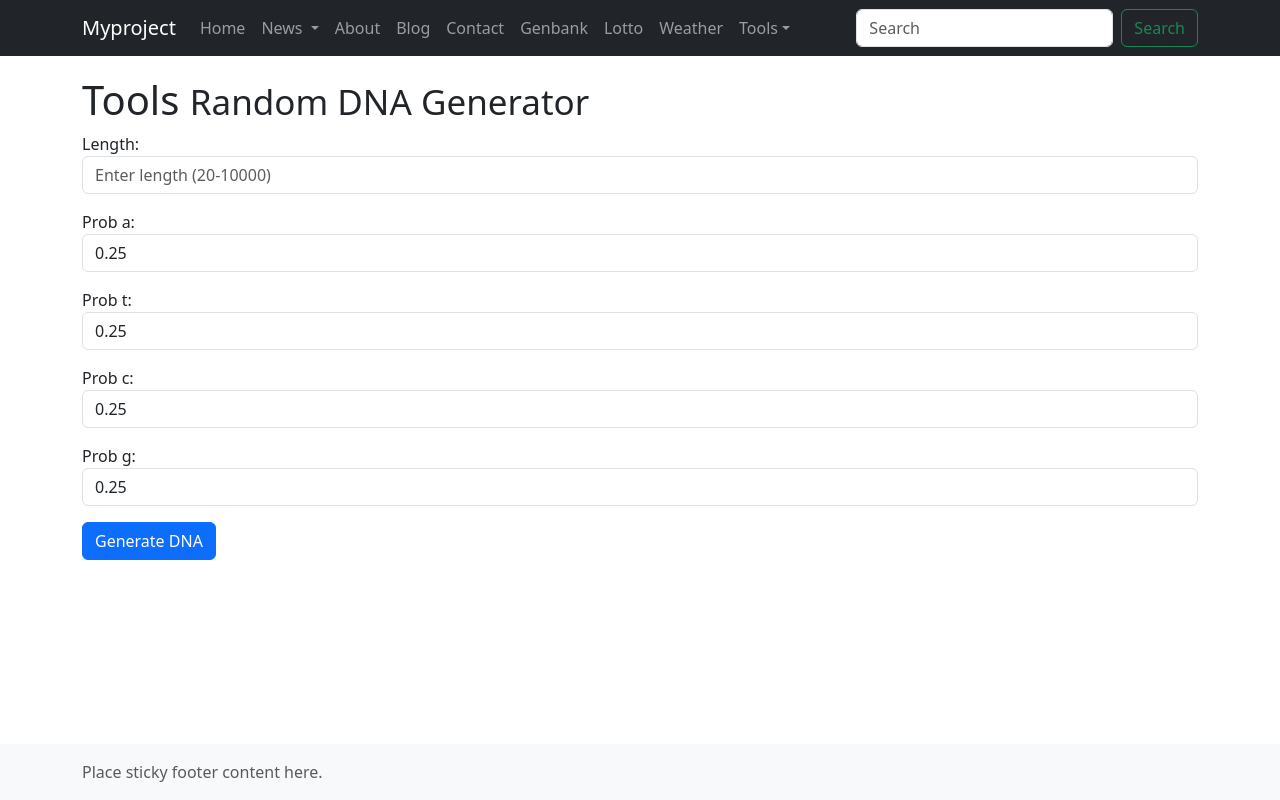
After one commit to MieszkoCharchuta/django, a Django app: page /biotools/random_dna/ in a window 1280 px wide. The commit adds this page. Run offline with Django 5.2, Linux system fonts and the light colour scheme.

Commit message:
All 8 tasks in lab5-exercise.md done. Changing the way it looks

```diff
--- a/biotools/forms.py
+++ b/biotools/forms.py
@@ -51,6 +51,15 @@ class RevCompForm(forms.Form):
         required=True,
         min_length=5,
     )
+    method = forms.ChoiceField(
+        choices=[
+            ("reverse", "Reverse"),
+            ("complement", "Complement"),
+            ("reverse_complement", "Reverse Complement"),
+        ],
+        widget=forms.Select(attrs={"class": "form-control"}),
+        required=True,
+    )
 
     def clean_sequence(self):
         sequence = self.cleaned_data["sequence"]
@@ -60,3 +69,63 @@ class RevCompForm(forms.Form):
             header = header.strip()
         sequence = re.sub(r"\s+", "", sequence.upper())
         return {"header": header, "sequence": sequence}
+
+from django import forms
+
+class RandomDNAForm(forms.Form):
+    length = forms.IntegerField(
+        required=True,
+        min_value=20,
+        max_value=10000,
+        widget=forms.NumberInput(
+            attrs={"class": "form-control", "placeholder": "Enter length (20-10000)"}
+        ),
+    )
+    prob_A = forms.FloatField(
+        required=False,
+        min_value=0,
+        max_value=1,
+        initial=0.25,
+        widget=forms.NumberInput(
+            attrs={"class": "form-control", "placeholder": "Probability of A"}
+        ),
+    )
+    prob_T = forms.FloatField(
+        required=False,
+        min_value=0,
+        max_value=1,
+        initial=0.25,
+        widget=forms.NumberInput(
+            attrs={"class": "form-control", "placeholder": "Probability of T"}
+        ),
+    )
+    prob_C = forms.FloatField(
+        required=False,
+        min_value=0,
+        max_value=1,
+        initial=0.25,
+        widget=forms.NumberInput(
+            attrs={"class": "form-control", "placeholder": "Probability of C"}
+        ),
+    )
+    prob_G = forms.FloatField(
+        required=False,
+        min_value=0,
+        max_value=1,
+        initial=0.25,
+        widget=forms.NumberInput(
+            attrs={"class": "form-control", "placeholder": "Probability of G"}
+        ),
+    )
+
+    def clean(self):
+        cleaned_data = super().clean()
+        probs = [
+            cleaned_data.get("prob_A", 0.25),
+            cleaned_data.get("prob_T", 0.25),
+            cleaned_data.get("prob_C", 0.25),
+            cleaned_data.get("prob_G", 0.25),
+        ]
+        if sum(probs) != 1:
+            raise forms.ValidationError("The sum of probabilities must equal 1.")
+        return cleaned_data
--- /dev/null
+++ b/biotools/templates/biotools/random_dna.html
@@ -0,0 +1,17 @@
+{% extends 'myapp/base.html' %}
+
+{% block content %}
+<h1>Tools <small>Random DNA Generator</small></h1>
+
+{% if sequence %}
+    <h3>Generated DNA Sequence</h3>
+    <pre>{{ sequence }}</pre>
+    <hr>
+{% endif %}
+
+<form method="post">
+    {% csrf_token %}
+    {{ form.as_p }}
+    <button class="btn btn-primary" type="submit">Generate DNA</button>
+</form>
+{% endblock %}
--- a/biotools/urls.py
+++ b/biotools/urls.py
@@ -7,4 +7,5 @@ app_name = "biotools"  # This sets the namespace
 urlpatterns = [
     path("seqcontent/", views.seqcontent_view, name="seqcontent"),
     path("revcomp/", views.revcomp_view, name="revcomp"),
+    path("random_dna/", views.random_dna_view, name="random_dna"),
 ]
--- a/biotools/views.py
+++ b/biotools/views.py
@@ -1,9 +1,9 @@
-
+import random
 from Bio.Seq import Seq
 from django.shortcuts import render
 
 from . import utils
-from .forms import SeqContentForm, RevCompForm
+from .forms import SeqContentForm, RevCompForm, RandomDNAForm
 
 
 def seqcontent_view(request):
@@ -30,13 +30,24 @@ def revcomp_view(request):
         form = RevCompForm(request.POST)
         if form.is_valid():
             data = form.cleaned_data["sequence"]
+            method = form.cleaned_data["method"]
             header = data["header"] or "Original Sequence"
             seq = data["sequence"]
-            rev_comp_seq = Seq(seq).reverse_complement()
+
+            # Apply the selected method
+            if method == "reverse":
+                result_seq = seq[::-1]
+                result_header = f"Reverse of: {header}"
+            elif method == "complement":
+                result_seq = str(Seq(seq).complement())
+                result_header = f"Complement of: {header}"
+            elif method == "reverse_complement":
+                result_seq = str(Seq(seq).reverse_complement())
+                result_header = f"Reverse Complementary of: {header}"
 
             # Wrapping sequences
             query_seq_wrapped = utils.wrap_sequence(seq)
-            rev_comp_seq_wrapped = utils.wrap_sequence(str(rev_comp_seq))
+            result_seq_wrapped = utils.wrap_sequence(result_seq)
 
             return render(
                 request,
@@ -44,10 +55,41 @@ def revcomp_view(request):
                 {
                     "query_header": header,
                     "query_sequence": query_seq_wrapped,
-                    "revcomp_header": f"Reverse Complementary of: {header}",
-                    "revcomp_sequence": rev_comp_seq_wrapped,
+                    "result_header": result_header,
+                    "result_sequence": result_seq_wrapped,
                 },
             )
     else:
         form = RevCompForm()
     return render(request, "biotools/revcomp.html", {"form": form})
+
+def random_dna_view(request):
+    if request.method == "POST":
+        form = RandomDNAForm(request.POST)
+        if form.is_valid():
+            length = form.cleaned_data["length"]
+            probs = [
+                form.cleaned_data["prob_A"],
+                form.cleaned_data["prob_T"],
+                form.cleaned_data["prob_C"],
+                form.cleaned_data["prob_G"],
+            ]
+            nucleotides = ["A", "T", "C", "G"]
+            sequence = "".join(
+                random.choices(nucleotides, weights=probs, k=length)
+            )
+
+            # Wrapping sequence for better display
+            wrapped_sequence = "\n".join(
+                sequence[i : i + 80] for i in range(0, len(sequence), 80)
+            )
+
+            return render(
+                request,
+                "biotools/random_dna.html",
+                {"form": form, "sequence": wrapped_sequence},
+            )
+    else:
+        form = RandomDNAForm()
+
+    return render(request, "biotools/random_dna.html", {"form": form})
```
Also changed, not shown: biotools/templates/biotools/revcomp.html (+5 -5 lines).
